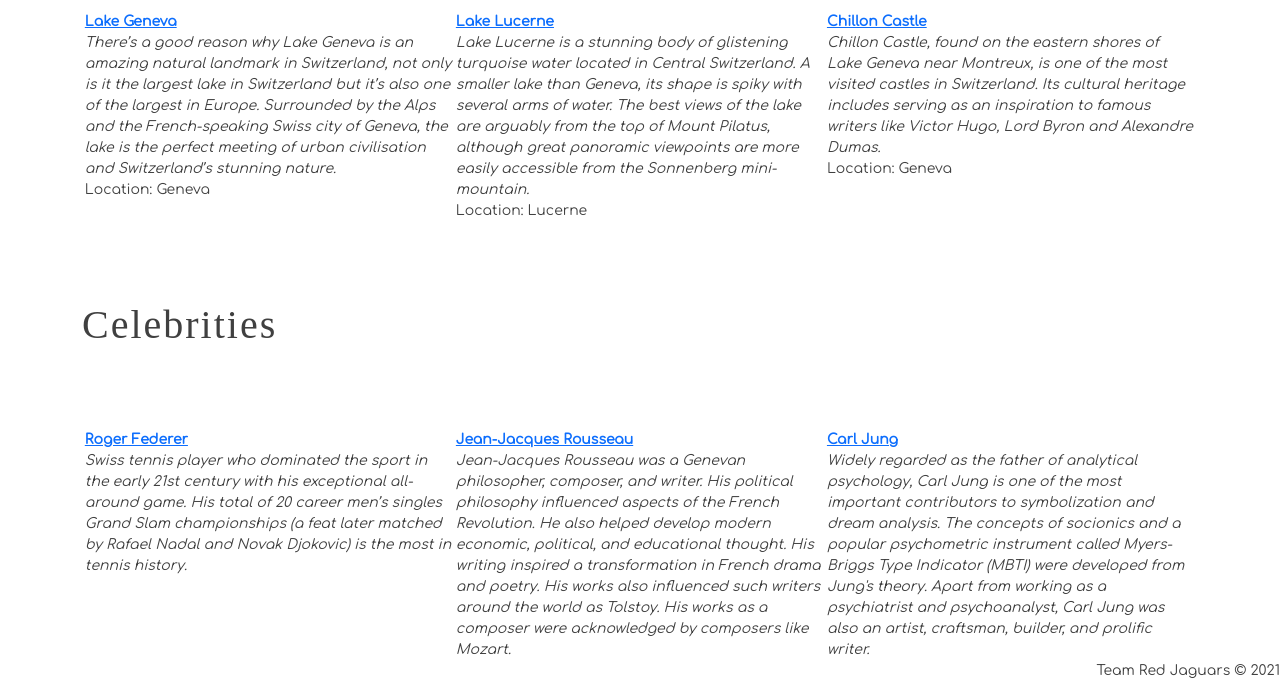
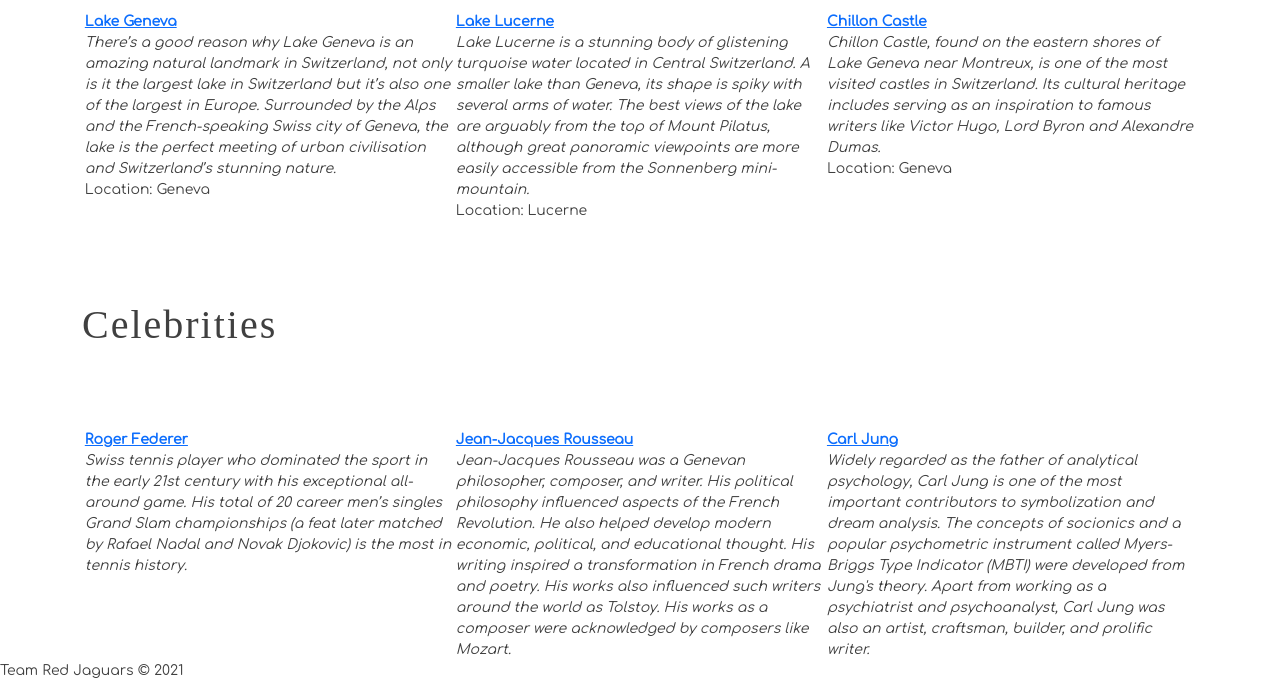
Before and after one commit to NewForce-Cohort-5/automated-world-red-jaguars, a plain HTML site: page switzerland.html in a window 1280 px wide. Shown: the part 1088-1769 px from the top of the page. Drawn offline with nearby package versions, Linux system fonts and the light colour scheme; a web font is replaced by a local one.

Commit message:
added footer

```diff
--- a/scripts/main.js
+++ b/scripts/main.js
@@ -1,5 +1,7 @@
 import { renderNav } from "./ui/renderNav.js";
 import { CountryList } from "./CountryList.js"
+import { renderFooter } from "./ui/renderFooter.js"
 
 renderNav();
 CountryList();
+renderFooter();
--- a/scripts/switzerland/main.js
+++ b/scripts/switzerland/main.js
@@ -3,9 +3,11 @@ import { setActive } from "../helper/setActive.js";
 import { SwissCityList } from "./cities/CityList.js"
 import { SwissLandmarkList } from "./landmarks/LandmarkList.js"
 import { SwissCelebrityList } from "./celebrities/CelebrityList.js"
+import { renderFooter } from "../ui/renderFooter.js"
 
 renderNav()
 setActive()
 SwissCityList()
 SwissLandmarkList()
 SwissCelebrityList()
+renderFooter()
--- /dev/null
+++ b/scripts/ui/Footer.js
@@ -0,0 +1,7 @@
+export const Footer = () => {
+    return `
+         <section class="footer">
+            <footer>Team Red Jaguars &copy 2021</footer>
+        </section>
+    `
+}
--- /dev/null
+++ b/scripts/ui/renderFooter.js
@@ -0,0 +1,7 @@
+import { Footer } from "./Footer.js";
+
+export const renderFooter = () => {
+  const location = document.querySelector(".footer");
+
+  location.innerHTML = Footer();
+}
--- a/styles/main.css
+++ b/styles/main.css
@@ -30,7 +30,3 @@ h1 {
 	flex-basis: 100%;
 	margin: 2em 0;
 }
-
-footer {
-	text-align: right;
-}
--- a/switzerland.html
+++ b/switzerland.html
@@ -16,7 +16,7 @@
             <div class="swiss-landmark-list"></div>
             <div class="swiss-celebrity-list"></div>
         </main>
-        <footer>Team Red Jaguars &copy 2021</footer>
+        <div class="footer"></div>
         <script type="module" src="./scripts/switzerland/main.js"></script>
     </body>
 </html>
```
Also changed, not shown: index.html (+1 -1 lines).
